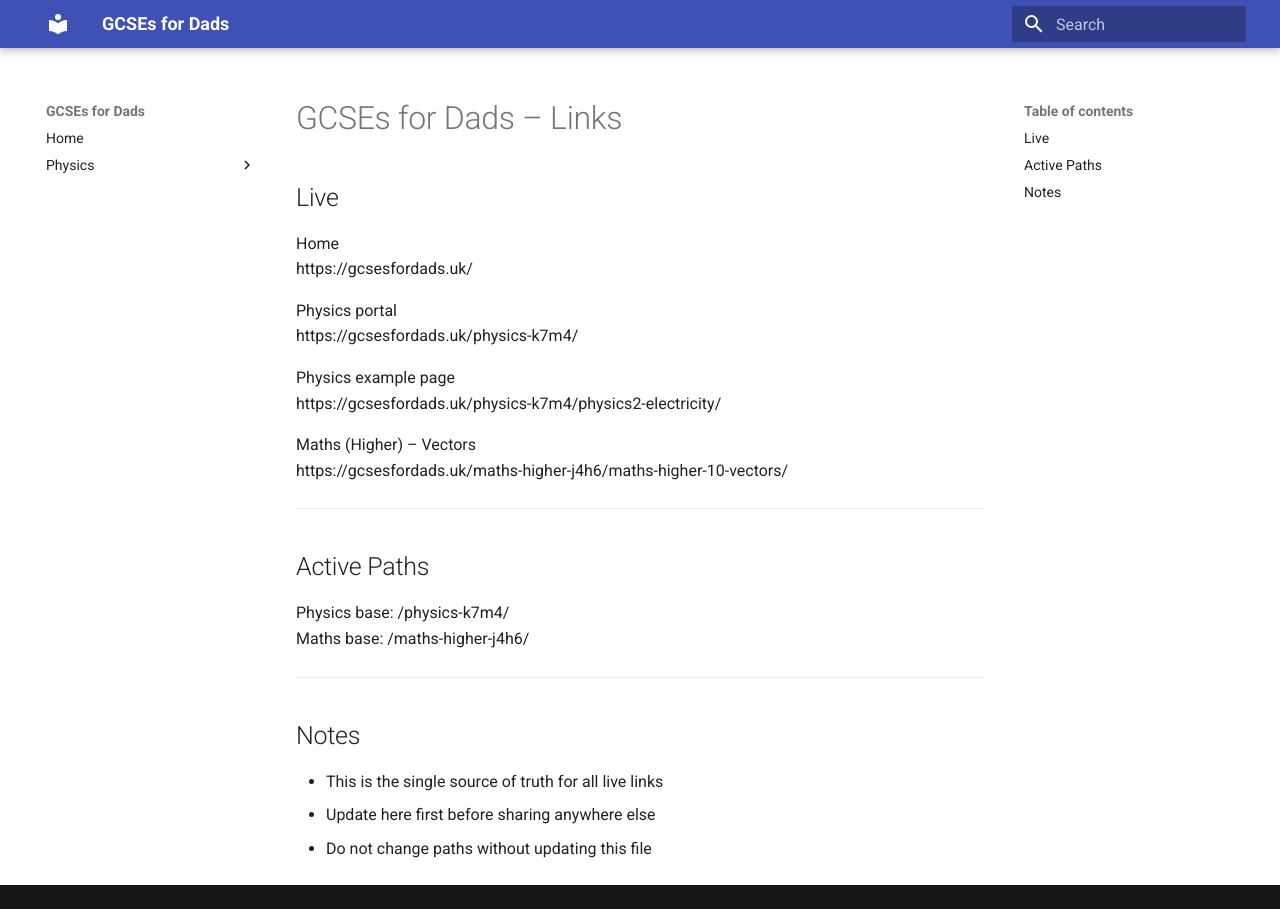
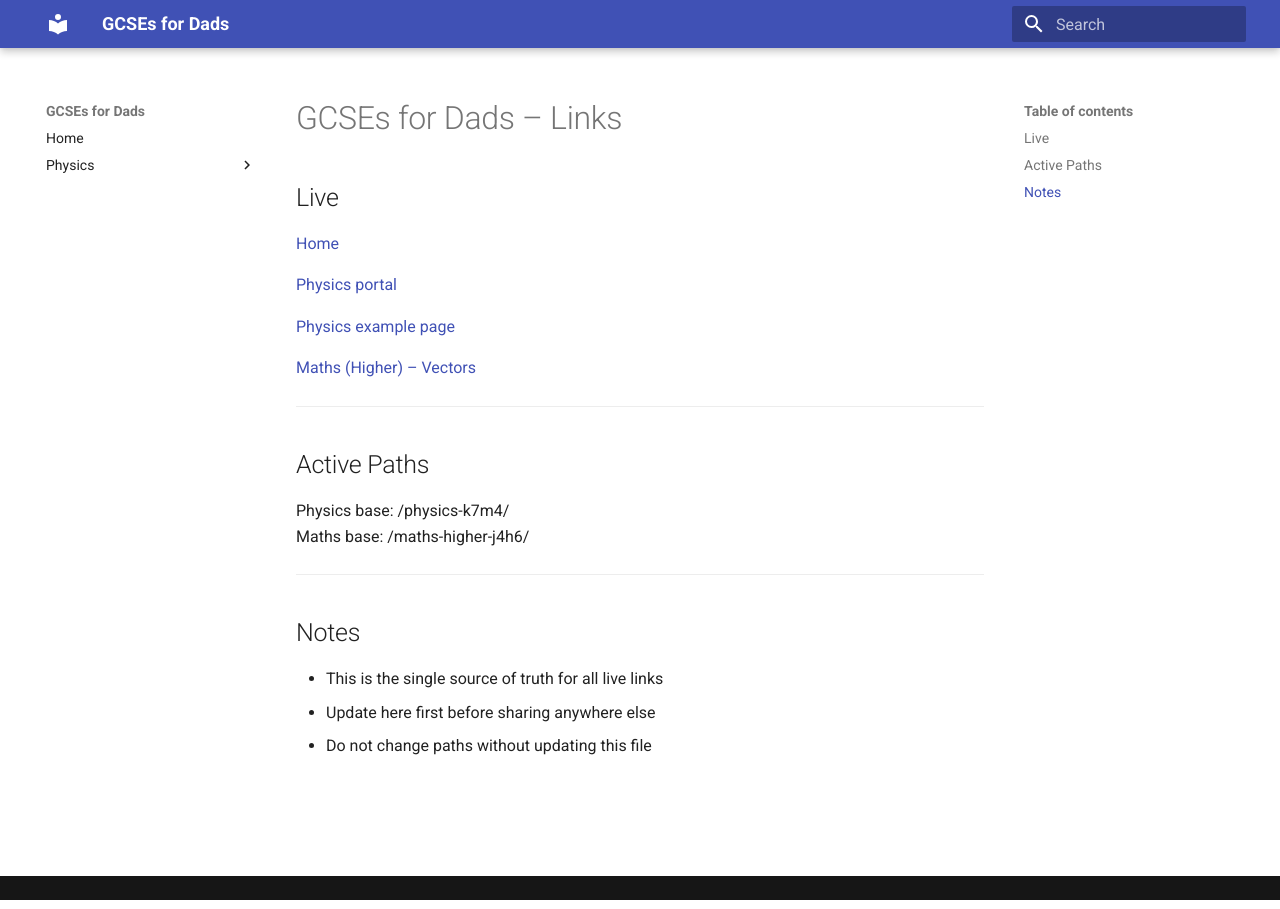
Before and after one commit to stuartharesnape/gcses-for-dads, an MkDocs documentation site: the page built from content/links.md, in a window 1280 px wide. Built offline with MkDocs 1.6.1 and Material for MkDocs 9.7.7, drawn with Linux system fonts in a browser that asks for light colours.

Commit message:
fixed links.md

```diff
--- a/content/links.md
+++ b/content/links.md
@@ -2,17 +2,13 @@
 
 ## Live
 
-Home
-https://gcsesfordads.uk/
+[Home](https://gcsesfordads.uk/)
 
-Physics portal
-https://gcsesfordads.uk/physics-k7m4/
+[Physics portal](https://gcsesfordads.uk/physics-k7m4/)
 
-Physics example page
-https://gcsesfordads.uk/physics-k7m4/physics2-electricity/
+[Physics example page](https://gcsesfordads.uk/physics-k7m4/physics2-electricity/)
 
-Maths (Higher) – Vectors
-https://gcsesfordads.uk/maths-higher-j4h6/maths-higher-10-vectors/
+[Maths (Higher) – Vectors](https://gcsesfordads.uk/maths-higher-j4h6/maths-higher-10-vectors/)
 
 ---
 
```
